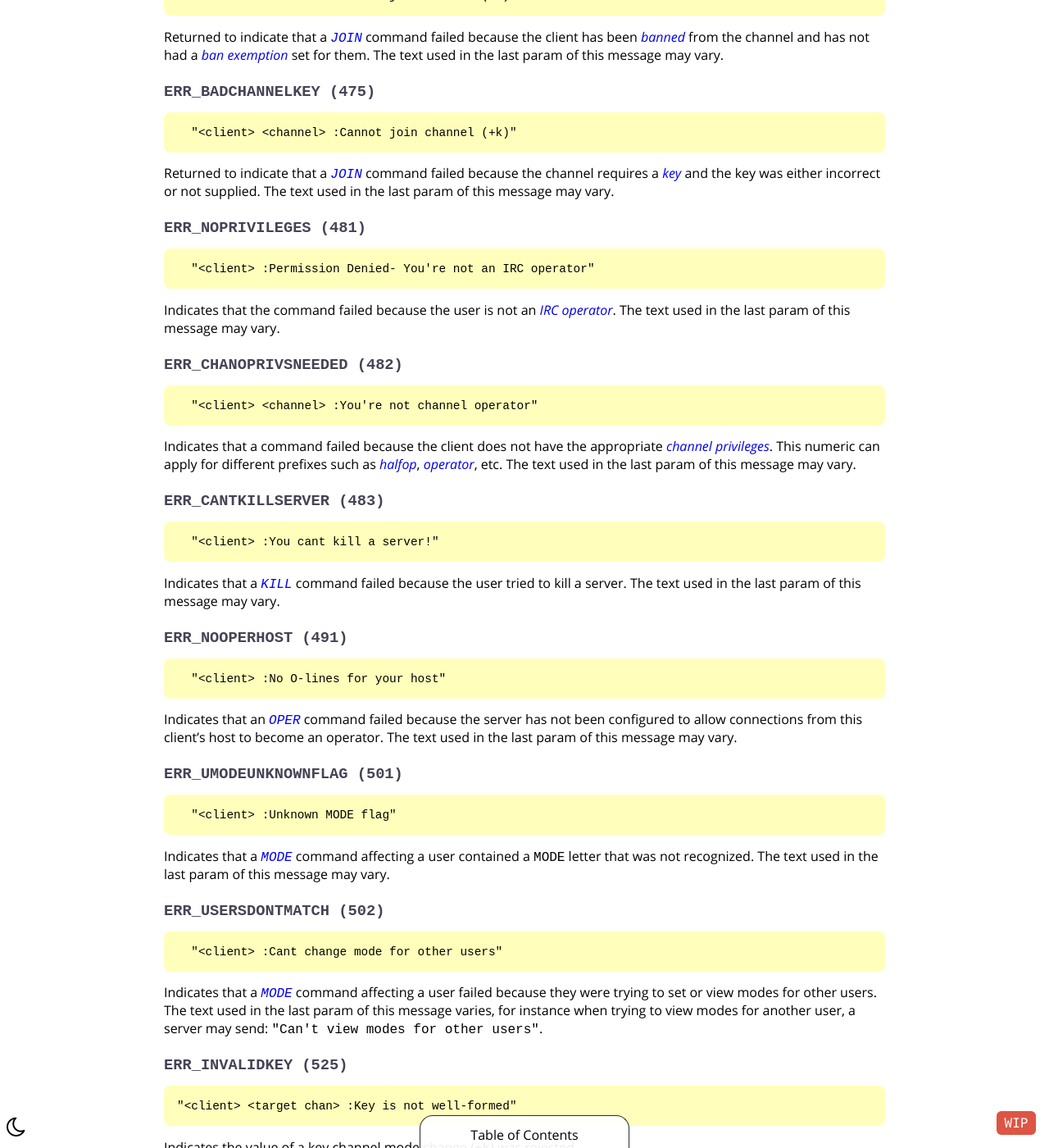
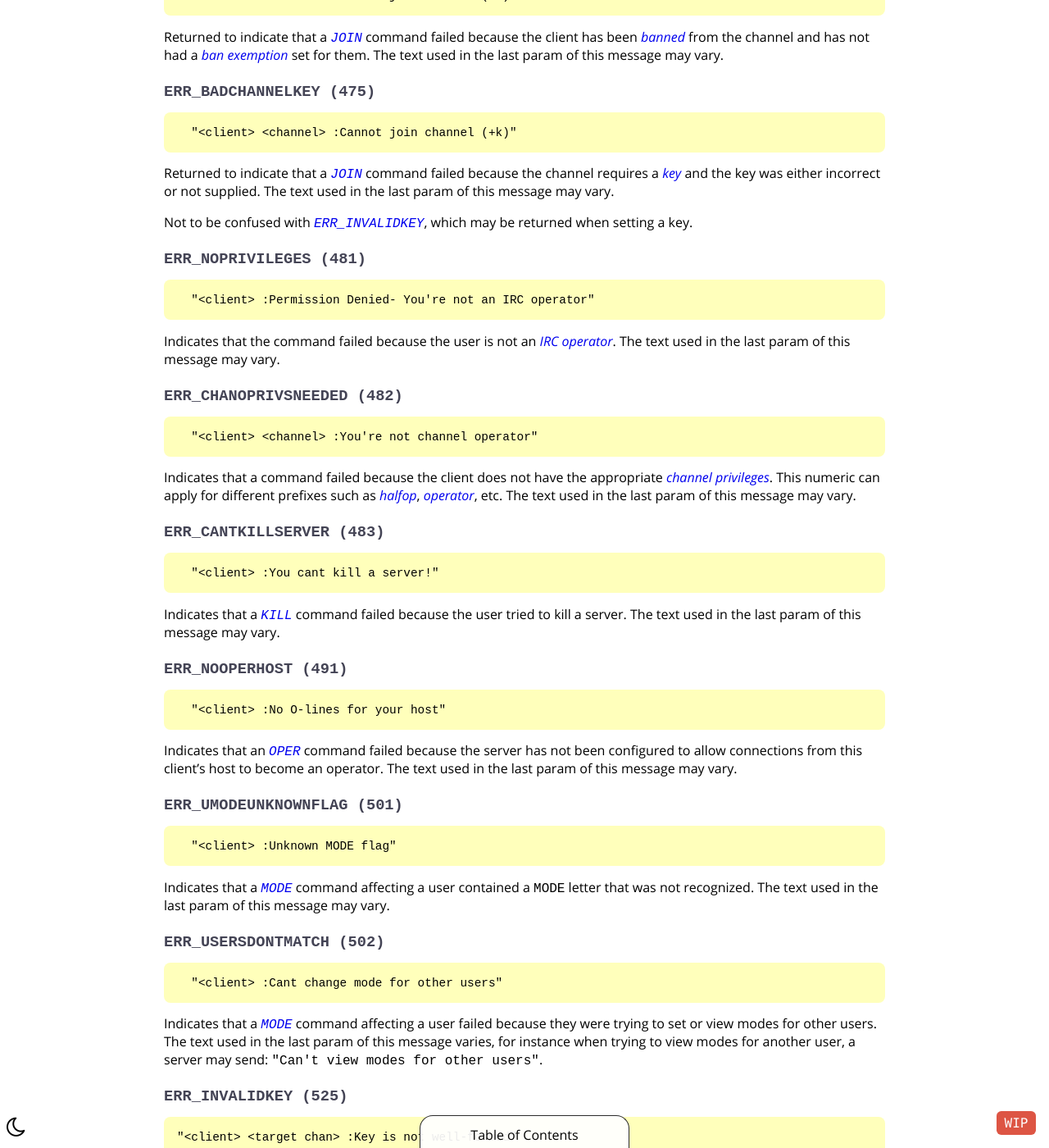
Before and after one commit to ircdocs/modern-irc, a Jekyll site: the page built from index.md, in a window 1280 px wide and 1400 px high, scrolled down 58364 px. Shown: the whole window at 82% size. Built offline with Jekyll 4.4.1, drawn with Linux system fonts in a browser that asks for light colours; some of the changed text lies outside the part shown.

Commit message:
Reference ERR_BADCHANNELKEY from ERR_INVALIDKEY and vice versa
To make sure readers don't confuse them.

```diff
--- a/_includes/modern-appendix.md
+++ b/_includes/modern-appendix.md
@@ -759,6 +759,8 @@ Returned to indicate that a [`JOIN`](#join-message) command failed because the c
 
 Returned to indicate that a [`JOIN`](#join-message) command failed because the channel requires a [key](#key-channel-mode) and the key was either incorrect or not supplied. The text used in the last param of this message may vary.
 
+Not to be confused with [`ERR_INVALIDKEY`](#errinvalidkey-525), which may be returned when setting a key.
+
 ### `ERR_NOPRIVILEGES (481)`
 
       "<client> :Permission Denied- You're not an IRC operator"
@@ -800,6 +802,8 @@ Indicates that a [`MODE`](#mode-message) command affecting a user failed because
     "<client> <target chan> :Key is not well-formed"
 
 Indicates the value of a key channel mode change (`+k`) was rejected.
+
+Not to be confused with [`ERR_BADCHANNELKEY`](#errbadchannelkey-475), which is returned when someone tries to join a channel.
 
 ### `RPL_STARTTLS (670)`
 
```
